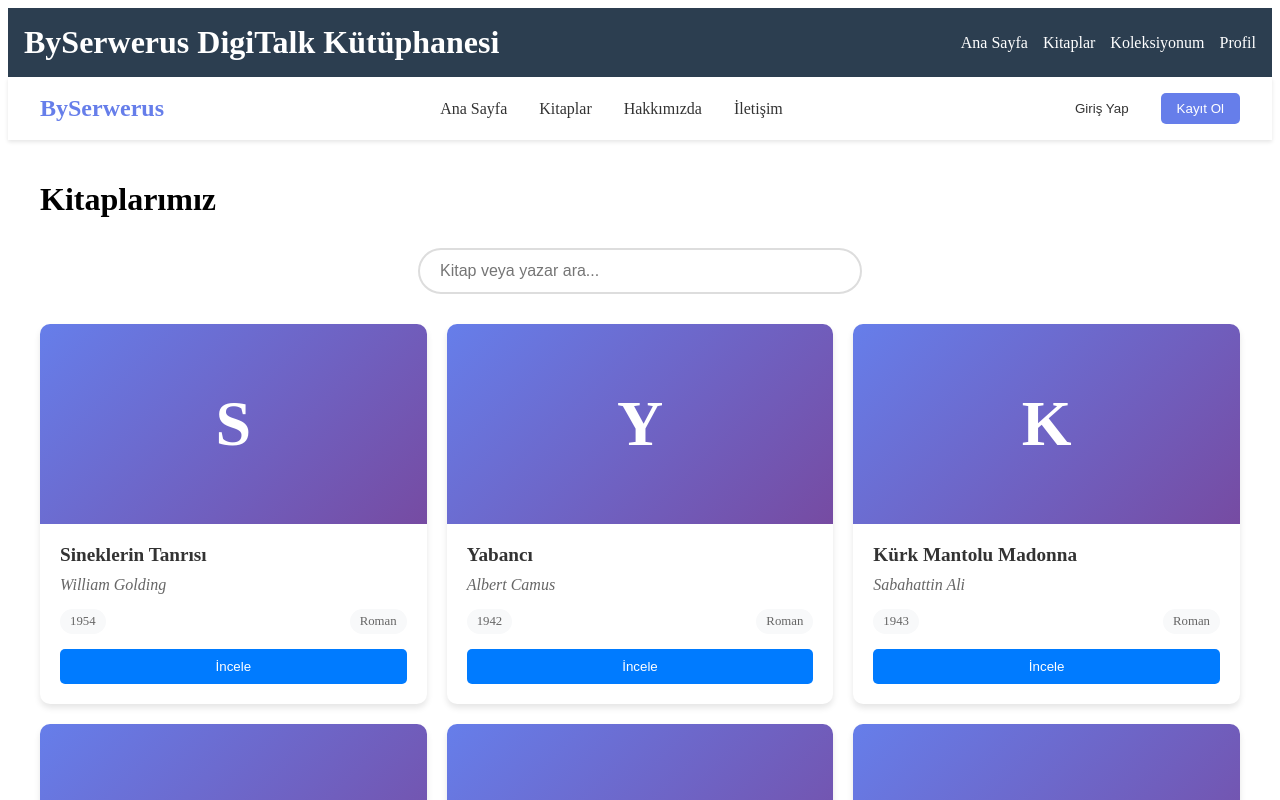
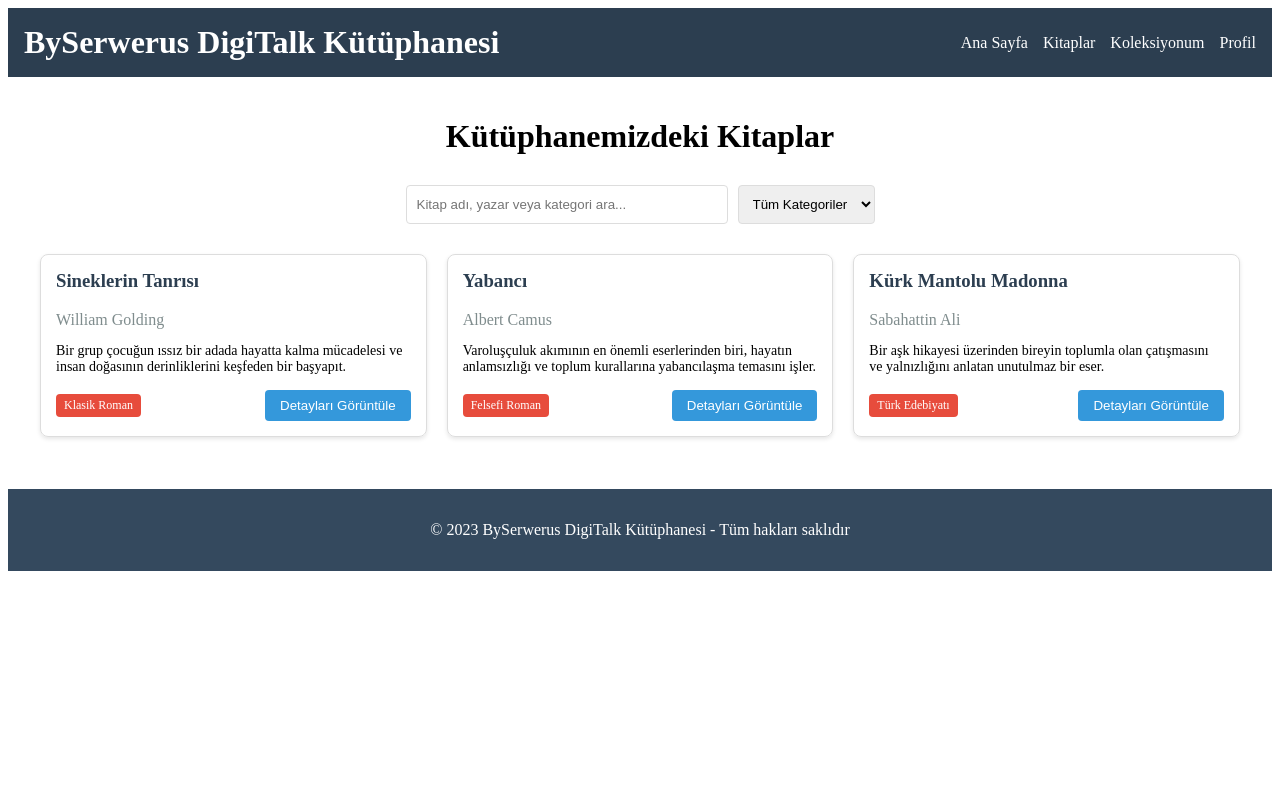
Before and after one commit to xlaedri/byserwerus-kutuphanesi, a Next.js app: page /kitaplar in a window 1280 px wide. Shown: the top 800 px of the page. Built offline with nearby package versions, Linux system fonts and the light colour scheme.

Commit message:
Update kitaplar.js

```diff
--- a/pages/kitaplar.js
+++ b/pages/kitaplar.js
@@ -1,94 +1,103 @@
-import { useState } from 'react'
-import Head from 'next/head'
-import Layout from '../components/Layout'
-import Navbar from '../components/Navbar'
-import KitapKart from '../components/KitapKart'
+// pages/kitaplar.js
+import Layout from '../components/Layout';
 
+// Örnek kitap verileri
 const kitaplar = [
-  { id: 1, baslik: 'Sineklerin Tanrısı', yazar: 'William Golding', yil: 1954, kategori: 'Roman' },
-  { id: 2, baslik: 'Yabancı', yazar: 'Albert Camus', yil: 1942, kategori: 'Roman' },
-  { id: 3, baslik: 'Kürk Mantolu Madonna', yazar: 'Sabahattin Ali', yil: 1943, kategori: 'Roman' },
-  { id: 4, baslik: 'Suç ve Ceza', yazar: 'Fyodor Dostoyevski', yil: 1866, kategori: 'Roman' },
-  { id: 5, baslik: '1984', yazar: 'George Orwell', yil: 1949, kategori: 'Bilim Kurgu' },
-  { id: 6, baslik: 'Hayvan Çiftliği', yazar: 'George Orwell', yil: 1945, kategori: 'Roman' }
-]
+  {
+    id: 1,
+    title: 'Sineklerin Tanrısı',
+    author: 'William Golding',
+    description: 'Bir grup çocuğun ıssız bir adada hayatta kalma mücadelesi ve insan doğasının derinliklerini keşfeden bir başyapıt.',
+    image: '/images/sineklerin-tanrisi.jpg',
+    kategori: 'Klasik Roman',
+    sayfaSayisi: 224,
+    yayinYili: 1954
+  },
+  {
+    id: 2,
+    title: 'Yabancı',
+    author: 'Albert Camus',
+    description: 'Varoluşçuluk akımının en önemli eserlerinden biri, hayatın anlamsızlığı ve toplum kurallarına yabancılaşma temasını işler.',
+    image: '/images/yabancı.jpg',
+    kategori: 'Felsefi Roman',
+    sayfaSayisi: 159,
+    yayinYili: 1942
+  },
+  {
+    id: 3,
+    title: 'Kürk Mantolu Madonna',
+    author: 'Sabahattin Ali',
+    description: 'Bir aşk hikayesi üzerinden bireyin toplumla olan çatışmasını ve yalnızlığını anlatan unutulmaz bir eser.',
+    image: '/images/kurk-mantolu-madonna.jpg',
+    kategori: 'Türk Edebiyatı',
+    sayfaSayisi: 177,
+    yayinYili: 1943
+  }
+];
 
 export default function Kitaplar() {
-  const [filtre, setFiltre] = useState('')
-
-  const filtrelenmisKitaplar = kitaplar.filter(kitap =>
-    kitap.baslik.toLowerCase().includes(filtre.toLowerCase()) ||
-    kitap.yazar.toLowerCase().includes(filtre.toLowerCase())
-  )
-
   return (
     <Layout>
-      <Head>
-        <title>Kitaplar - BySerwerus Kütüphanesi</title>
-      </Head>
+      <div style={{ padding: '20px', maxWidth: '1200px', margin: '0 auto' }}>
+        <h1 style={{ textAlign: 'center', marginBottom: '30px' }}>Kütüphanemizdeki Kitaplar</h1>
 
-      <Navbar />
-
-      <main className="container">
-        <h1>Kitaplarımız</h1>
-
-        <div className="arama-cubugu">
+        {/* Arama ve Filtreleme */}
+        <div style={{ marginBottom: '30px', display: 'flex', justifyContent: 'center' }}>
           <input
             type="text"
-            placeholder="Kitap veya yazar ara..."
-            value={filtre}
-            onChange={(e) => setFiltre(e.target.value)}
-            className="arama-input"
+            placeholder="Kitap adı, yazar veya kategori ara..."
+            style={{ padding: '10px', width: '300px', marginRight: '10px', border: '1px solid #ddd', borderRadius: '4px' }}
           />
+          <select style={{ padding: '10px', border: '1px solid #ddd', borderRadius: '4px' }}>
+            <option value="">Tüm Kategoriler</option>
+            <option value="Klasik Roman">Klasik Roman</option>
+            <option value="Felsefi Roman">Felsefi Roman</option>
+            <option value="Türk Edebiyatı">Türk Edebiyatı</option>
+          </select>
         </div>
 
-        <div className="kitaplar-grid">
-          {filtrelenmisKitaplar.map(kitap => (
-            <KitapKart key={kitap.id} kitap={kitap} />
+        {/* Kitap Listesi */}
+        <div style={{ display: 'grid', gridTemplateColumns: 'repeat(auto-fill, minmax(300px, 1fr))', gap: '20px' }}>
+          {kitaplar.map(kitap => (
+            <div key={kitap.id} style={{
+              border: '1px solid #ddd',
+              borderRadius: '8px',
+              padding: '15px',
+              boxShadow: '0 2px 4px rgba(0,0,0,0.1)',
+              transition: 'transform 0.2s',
+              cursor: 'pointer'
+            }}
+            onMouseEnter={e => e.currentTarget.style.transform = 'translateY(-5px)'}
+            onMouseLeave={e => e.currentTarget.style.transform = 'translateY(0)'}
+            >
+              <h3 style={{ marginTop: 0, color: '#2c3e50' }}>{kitap.title}</h3>
+              <p style={{ color: '#7f8c8d', marginBottom: '10px' }}>{kitap.author}</p>
+              <p style={{ fontSize: '14px' }}>{kitap.description}</p>
+              <div style={{ marginTop: '15px', display: 'flex', justifyContent: 'space-between', alignItems: 'center' }}>
+                <span style={{
+                  backgroundColor: '#e74c3c',
+                  color: 'white',
+                  padding: '4px 8px',
+                  borderRadius: '4px',
+                  fontSize: '12px'
+                }}>
+                  {kitap.kategori}
+                </span>
+                <button style={{
+                  padding: '8px 15px',
+                  backgroundColor: '#3498db',
+                  color: 'white',
+                  border: 'none',
+                  borderRadius: '4px',
+                  cursor: 'pointer'
+                }}>
+                  Detayları Görüntüle
+                </button>
+              </div>
+            </div>
           ))}
         </div>
-
-        {filtrelenmisKitaplar.length === 0 && (
-          <div className="bos-liste">
-            <p>Aradığınız kriterlere uygun kitap bulunamadı.</p>
-          </div>
-        )}
-      </main>
-
-      <style jsx>{`
-        .container {
-          max-width: 1200px;
-          margin: 0 auto;
-          padding: 20px;
-        }
-        .arama-cubugu {
-          margin: 30px 0;
-          text-align: center;
-        }
-        .arama-input {
-          padding: 12px 20px;
-          width: 100%;
-          max-width: 400px;
-          border: 2px solid #ddd;
-          border-radius: 25px;
-          font-size: 16px;
-        }
-        .arama-input:focus {
-          outline: none;
-          border-color: #667eea;
-        }
-        .kitaplar-grid {
-          display: grid;
-          grid-template-columns: repeat(auto-fill, minmax(300px, 1fr));
-          gap: 20px;
-          margin-top: 30px;
-        }
-        .bos-liste {
-          text-align: center;
-          padding: 60px 20px;
-          color: #666;
-        }
-      `}</style>
+      </div>
     </Layout>
-  )
+  );
 }
```
